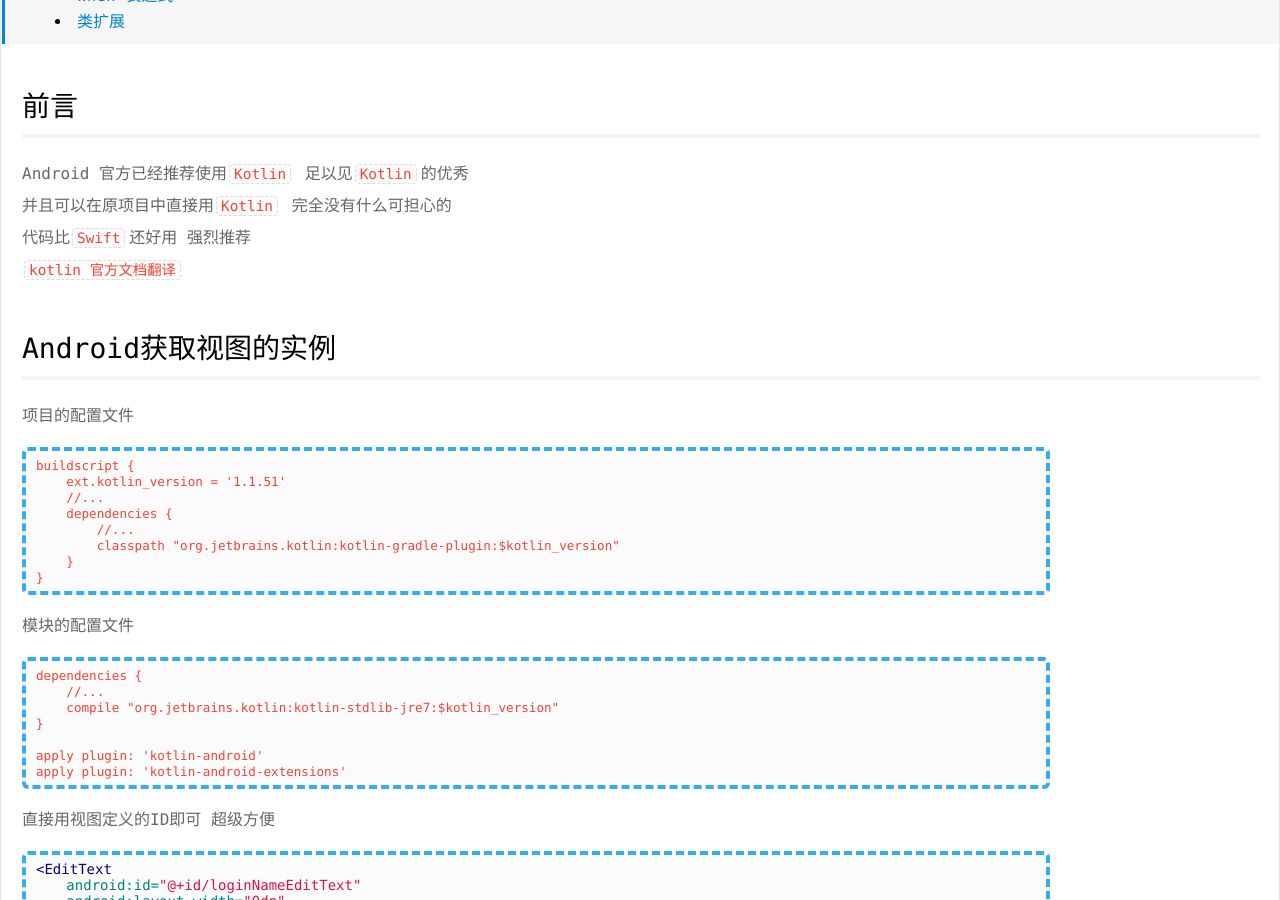
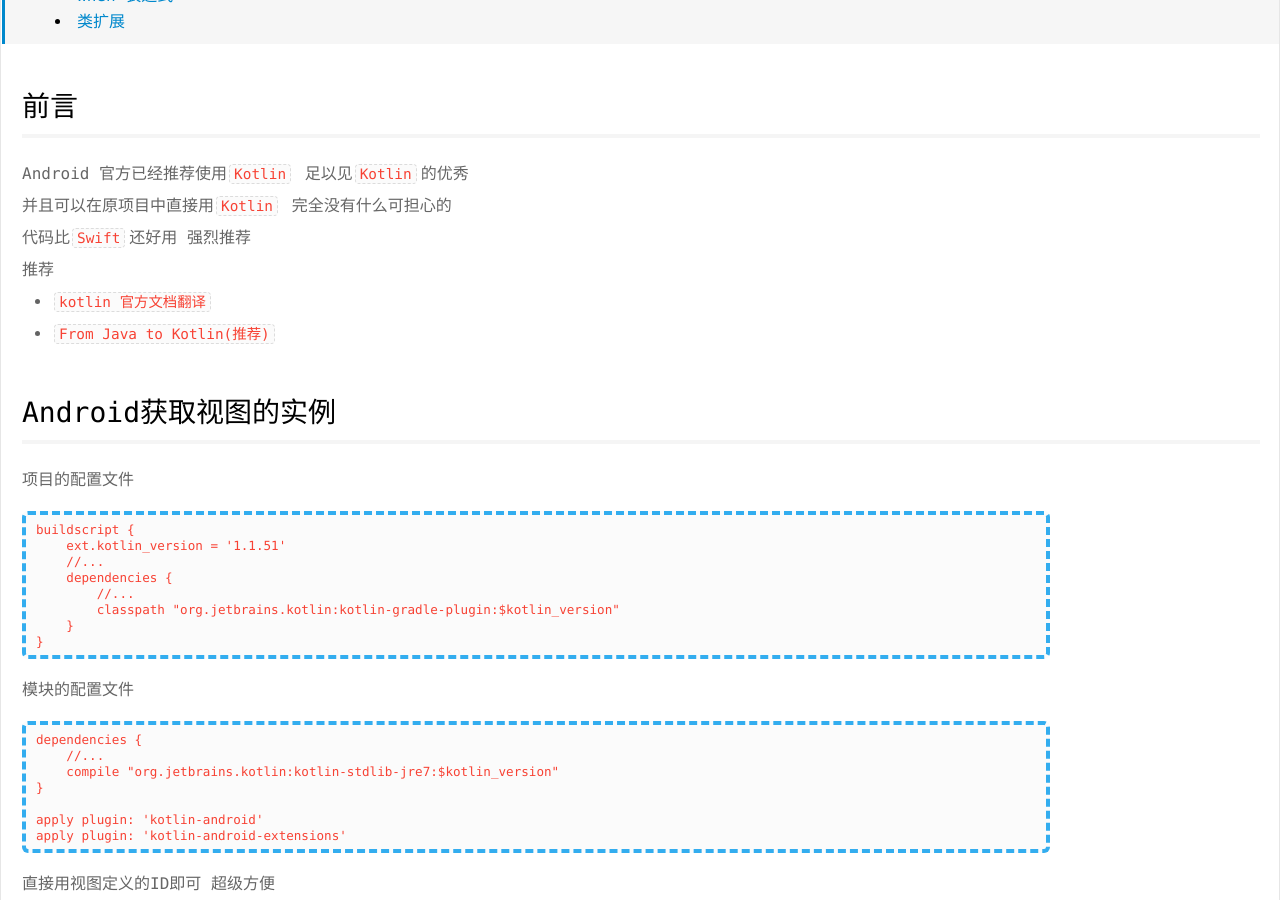
Before and after one commit to psvmc/myblog_jekyll, a Jekyll site: the page built from _posts/2017-12-24-android-kotlin.md, in a window 1280 px wide and 900 px high, scrolled down 626 px. Built offline with Jekyll 4.4.1, drawn with Linux system fonts in a browser that asks for light colours; comment, search, counter and statistics services are not loaded.

Commit message:
代码提交

```diff
--- a/_posts/2017-12-24-android-kotlin.md
+++ b/_posts/2017-12-24-android-kotlin.md
@@ -17,7 +17,10 @@
   并且可以在原项目中直接用`Kotlin` 完全没有什么可担心的
   代码比`Swift`还好用 强烈推荐
 
-  [`kotlin 官方文档翻译`](https://github.com/huanglizhuo/kotlin-in-chinese)
+推荐
+
++ [`kotlin 官方文档翻译`](https://github.com/huanglizhuo/kotlin-in-chinese)
++ [`From Java to Kotlin(推荐)`](https://link.zhihu.com/?target=https%3A//fabiomsr.github.io/from-java-to-kotlin/)
 
 ## Android获取视图的实例
 
```
